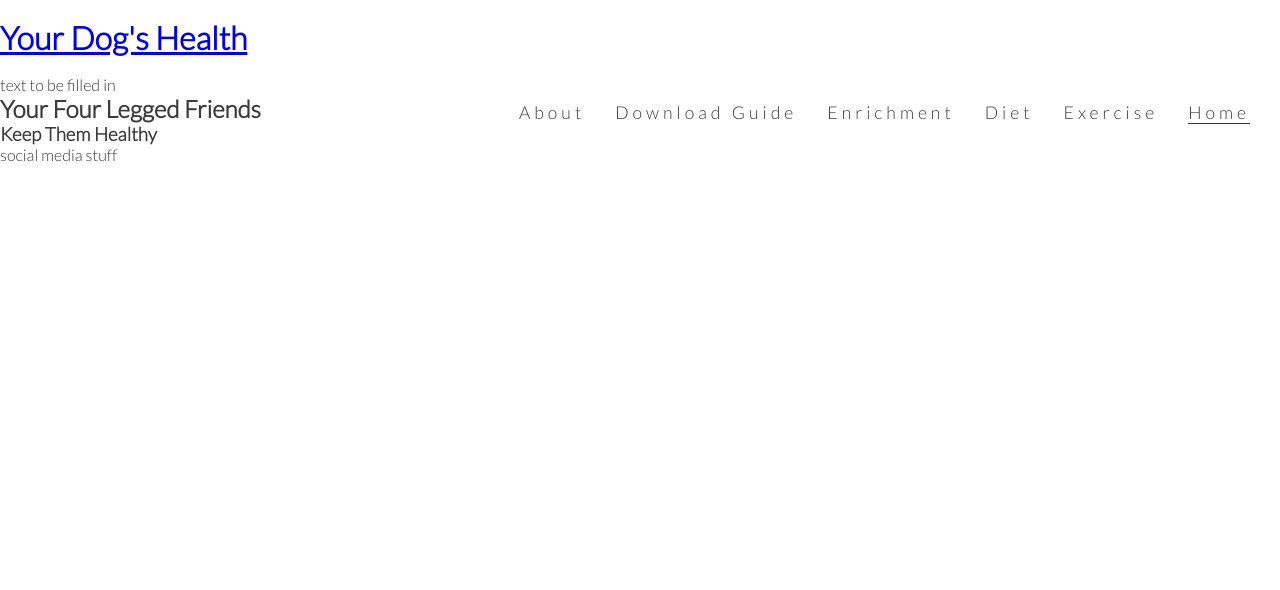
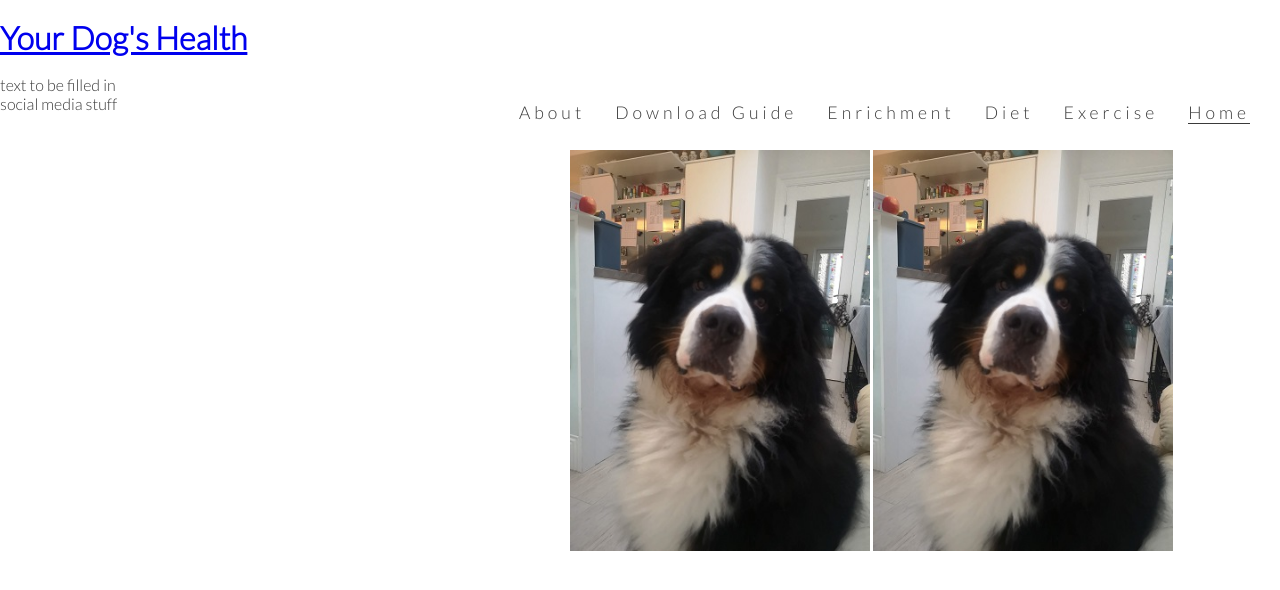
Before and after one commit to SDDNG/yourdogshealth, a plain HTML site: page home.html in a window 1280 px wide. Drawn offline with Linux system fonts and the light colour scheme.

Commit message:
Add page image formatting

```diff
--- a/assets/css/style.css
+++ b/assets/css/style.css
@@ -39,3 +39,21 @@ body {
 .active {
     border-bottom: 1px solid #3a3a3a;
 }
+
+/* main page image and cover text*/
+
+#cover-text, #cover-text h2 {
+    color:#fff;
+
+}
+
+#page-image-outer {
+    clear:both;
+    width:650px;
+    float: right;
+    margin-right: 60px;
+}
+
+.main-image {
+    width: 300px;
+}
--- a/home.html
+++ b/home.html
@@ -8,7 +8,7 @@
     <meta name="keywords" content="dog's health, dog exercise, dog food, dog enrichment">
 
     <link rel="stylesheet" href="assets/css/style.css">
-    <title>Love Running</title>
+    <title>Your Dog's Health</title>
 </head>
 
 <body>
@@ -39,15 +39,12 @@
             </ul>
         </nav>
     </header>
-    <section id="home-page-introduction">
+    <section id="page-image-outer">
+        <img src="/assets/images/main-page-image.jpg" alt="Bernese Mountain Dog" class="main-image" >
+        <img src="/assets/images/main-page-image.jpg" alt="Bernese Mountain Dog" class="main-image">
+    </section>
+    <section id="home-page-text">
         <p>text to be filled in</p>
-    </section>
-    <section id="hero-outer">
-        <div id="hero-image"></div>
-        <div id="cover-text">
-            <h2>Your Four Legged Friends</h2>
-            <h3>Keep Them Healthy</h3>
-        </div>
     </section>
     <footer>
         <p>  social media stuff</p>
```
Also changed, not shown: assets/images/main-page-image.jpg (added).
